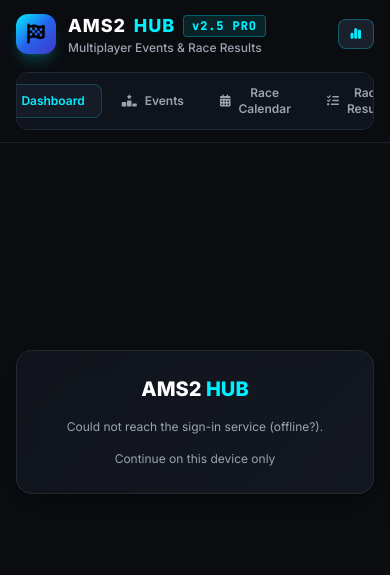
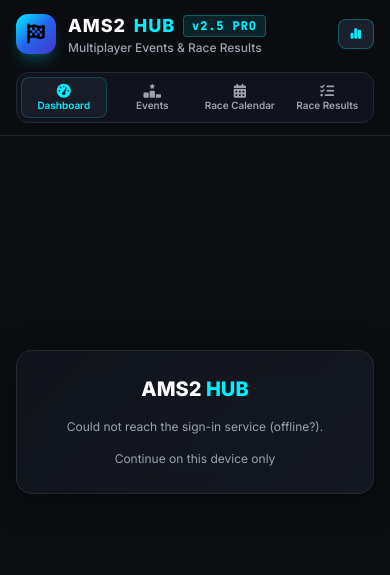
Before and after one commit to guyblais99-cell/AMS2, a website: page index.html in a window 390 px wide. Drawn offline with Linux system fonts and the light colour scheme.

Commit message:
index update

```diff
--- a/index.html
+++ b/index.html
@@ -19,6 +19,10 @@
   <link rel="stylesheet" href="https://cdnjs.cloudflare.com/ajax/libs/font-awesome/6.4.0/css/all.min.css">
 
   <style>
+    @media (max-width: 767px) {
+      nav > .tab-btn { flex: 1 1 0; min-width: 0; flex-direction: column; justify-content: center; gap: 2px; padding: 6px 2px; font-size: 10px; line-height: 1.1; text-align: center; }
+      nav > .tab-btn i { font-size: 14px; }
+    }
     body {
       font-family: 'Inter', sans-serif;
       background-color: #0B0D11;
@@ -227,7 +231,7 @@
       </div>
 
       <!-- Navigation Tabs -->
-      <nav class="flex items-center gap-1 bg-carbon-800/80 p-1 rounded-xl border border-gray-800 w-full md:w-auto justify-center overflow-x-auto">
+      <nav class="flex items-center gap-1 bg-carbon-800/80 p-1 rounded-xl border border-gray-800 w-full md:w-auto justify-center overflow-x-auto md:overflow-visible">
         <button onclick="switchTab('dashboard')" id="nav-dashboard" class="tab-btn active px-4 py-2 rounded-lg text-xs md:text-sm font-semibold flex items-center gap-2 transition-all text-neon-cyan bg-carbon-700/80 border border-neon-cyan/20">
           <i class="fa-solid fa-gauge-high"></i> Dashboard
         </button>
--- a/sw.js
+++ b/sw.js
@@ -1,4 +1,4 @@
-const CACHE_NAME = "ams2-hub-shell-v6";
+const CACHE_NAME = "ams2-hub-shell-v7";
 const APP_SHELL = ["/", "/index.html", "/app.css", "/firebase-config.js", "/manifest.webmanifest", "/icon-192.png", "/icon-512.png"];
 const EXTERNAL_ASSET_HOSTS = new Set([
   "cdnjs.cloudflare.com",
```
